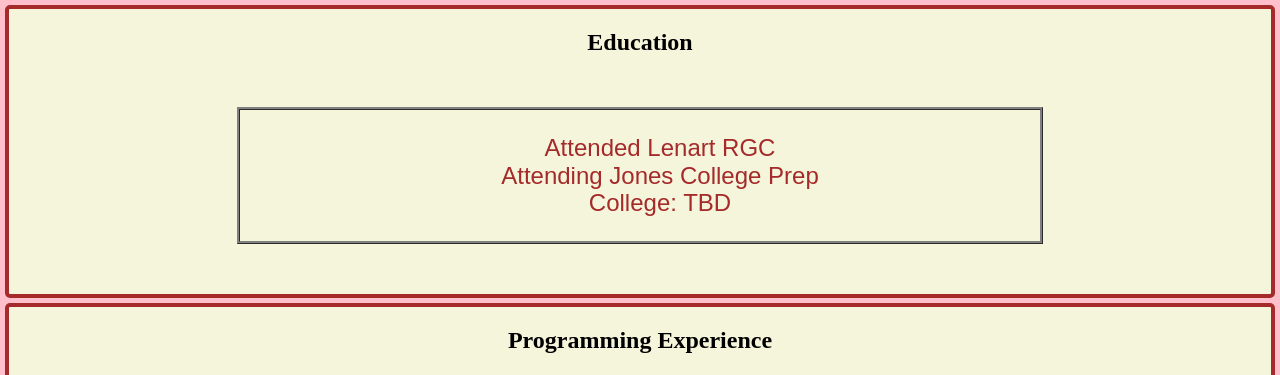
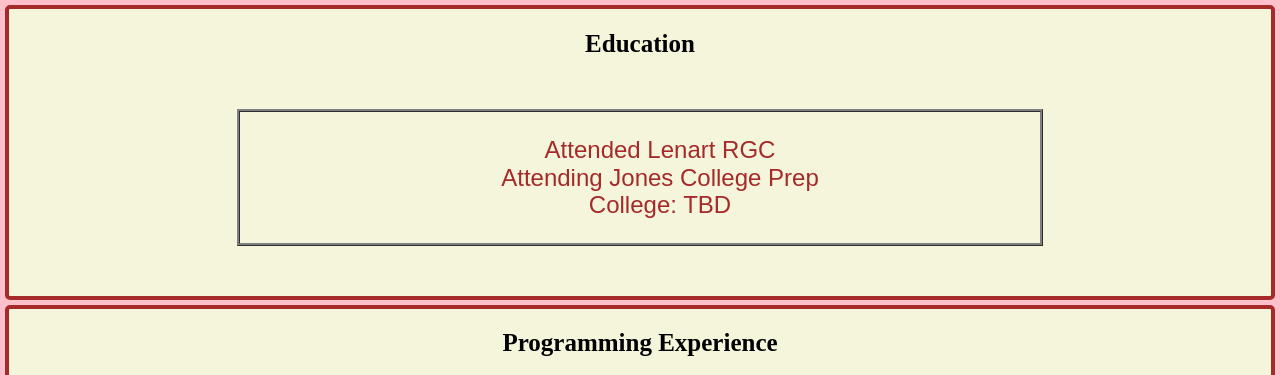
Before and after one commit to Jbhua7/Project3Final, a plain HTML site: page index.html in a window 1280 px wide. Shown: the part 406-781 px from the top of the page. Drawn offline with Linux system fonts and the light colour scheme.

Commit message:
removed space

```diff
--- a/css/style.css
+++ b/css/style.css
@@ -259,7 +259,7 @@
     }
 
     h2{
-        font-size: 25 px;
+        font-size: 25px;
 
     }
   }
```
